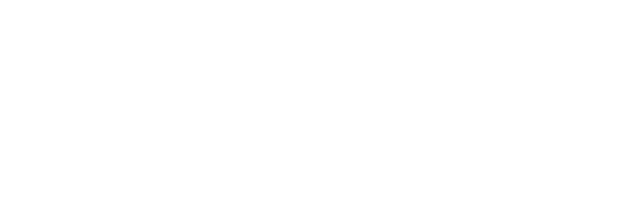
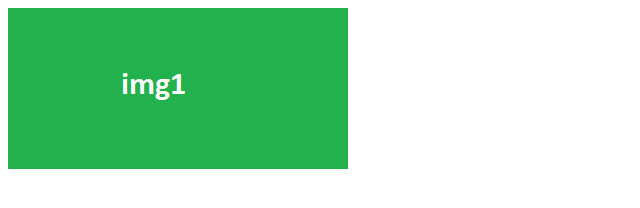
Before and after one commit to BrianTodd092/sixdayimg, a plain HTML site: page index.html in a window 1280 px wide. Shown: the whole page, without its empty margins (0-640 px from the left). Drawn offline with Linux system fonts and the light colour scheme.

Commit message:
Update index.html

```diff
--- a/index.html
+++ b/index.html
@@ -18,7 +18,7 @@ var greeting;
 var img = document.getElementById('a').style.display='none';
 
 
-if ( (time.getDate() !==4 && time.getDate() !==9 && time.getDate() !==18 && time.getDate() !==26  && time.getDate() !==31 )) {
+if ( (time.getDate() !==5 && time.getDate() !==9 && time.getDate() !==18 && time.getDate() !==26  && time.getDate() !==31 )) {
  greeting=document.getElementById('a').style.display='block';
 } else {
 
```
